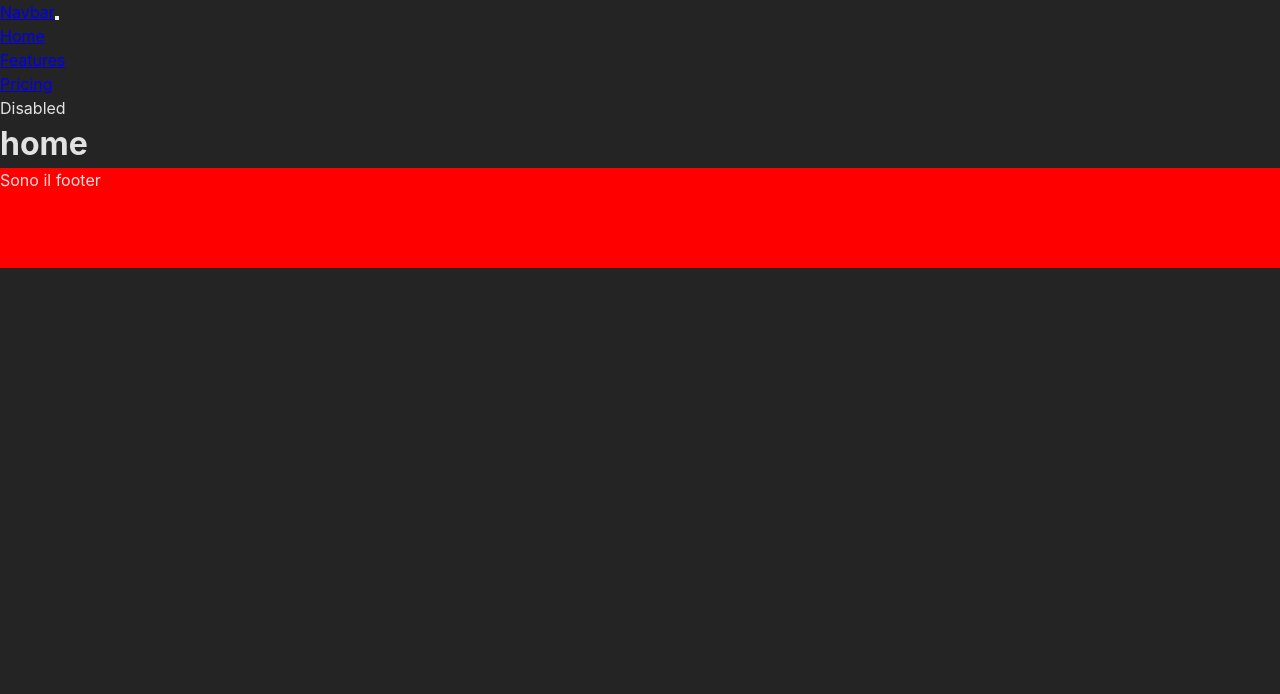
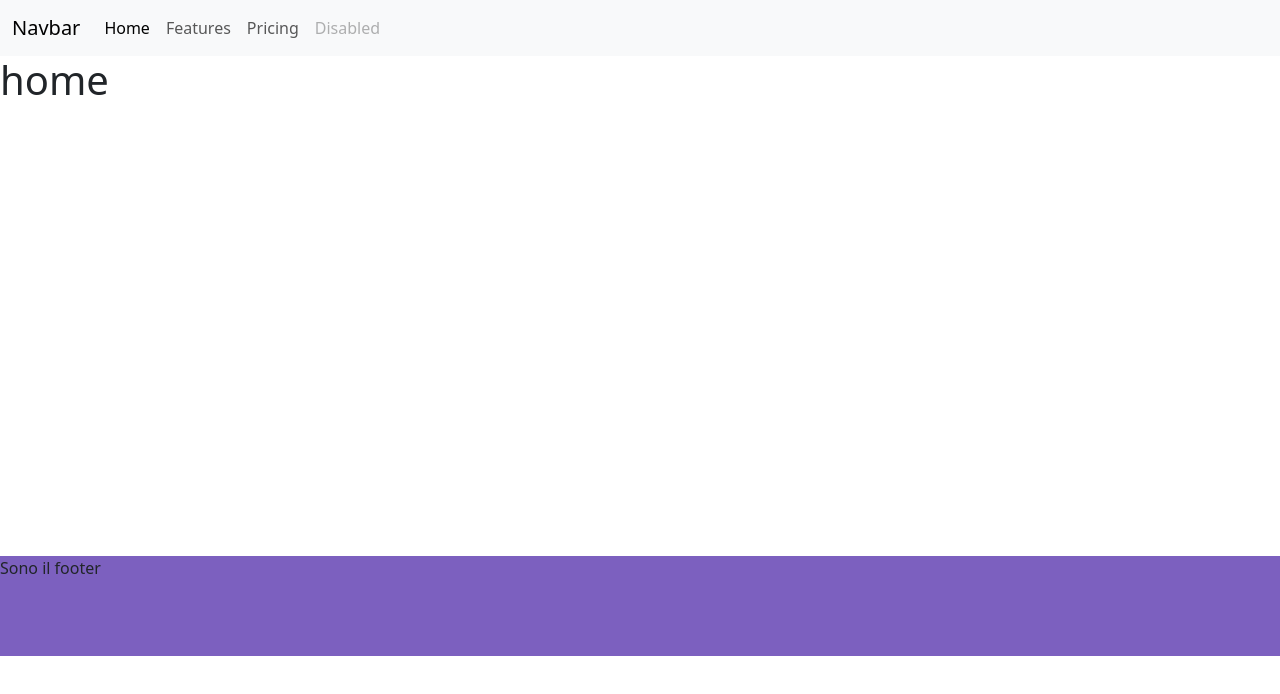
Before and after one commit to mesciuS/photo-gallery, a Vue app: page / in a window 1280 px wide. Shown: the top 694 px of the page. Built offline with nearby package versions, Linux system fonts and the light colour scheme.

Commit message:
feat: bootstrap

```diff
--- a/src/Style.scss
+++ b/src/Style.scss
@@ -1,20 +1,6 @@
-:root {
-    font-family: Inter, system-ui, Avenir, Helvetica, Arial, sans-serif;
-    line-height: 1.5;
-    font-weight: 400;
+@import "bootstrap/scss/bootstrap";
 
-    color-scheme: light dark;
-    color: rgba(255, 255, 255, 0.87);
-    background-color: #242424;
-
-    font-synthesis: none;
-    text-rendering: optimizeLegibility;
-    -webkit-font-smoothing: antialiased;
-    -moz-osx-font-smoothing: grayscale;
-    -webkit-text-size-adjust: 100%;
-  }
-
-  * {
+* {
     margin: 0;
     padding: 0;
     box-sizing: border-box;
--- a/src/components/AppFooter.vue
+++ b/src/components/AppFooter.vue
@@ -15,6 +15,6 @@ export default {
 <style scoped lang="scss">
 #footer {
   height: 100px;
-  background-color: red;
+  background-color: rgb(124, 96, 191);
 }
 </style>
--- a/src/main.js
+++ b/src/main.js
@@ -3,6 +3,7 @@ import { createApp } from 'vue'
 import App from './App.vue'
 import './Style.scss'
 import {router} from './router';
+import * as bootstrap from 'bootstrap';
 
 const app = createApp(App)
 
--- a/src/views/AppHome.vue
+++ b/src/views/AppHome.vue
@@ -5,10 +5,13 @@ export default {
 
 </script>
 <template>
-    <div>
+    <div id="container">
         <h1>home</h1>
     </div>
 </template>
 <style scoped lang="scss">
-
+    #container {
+        width: 100%;
+        height: 500px;
+    }
 </style>
```
